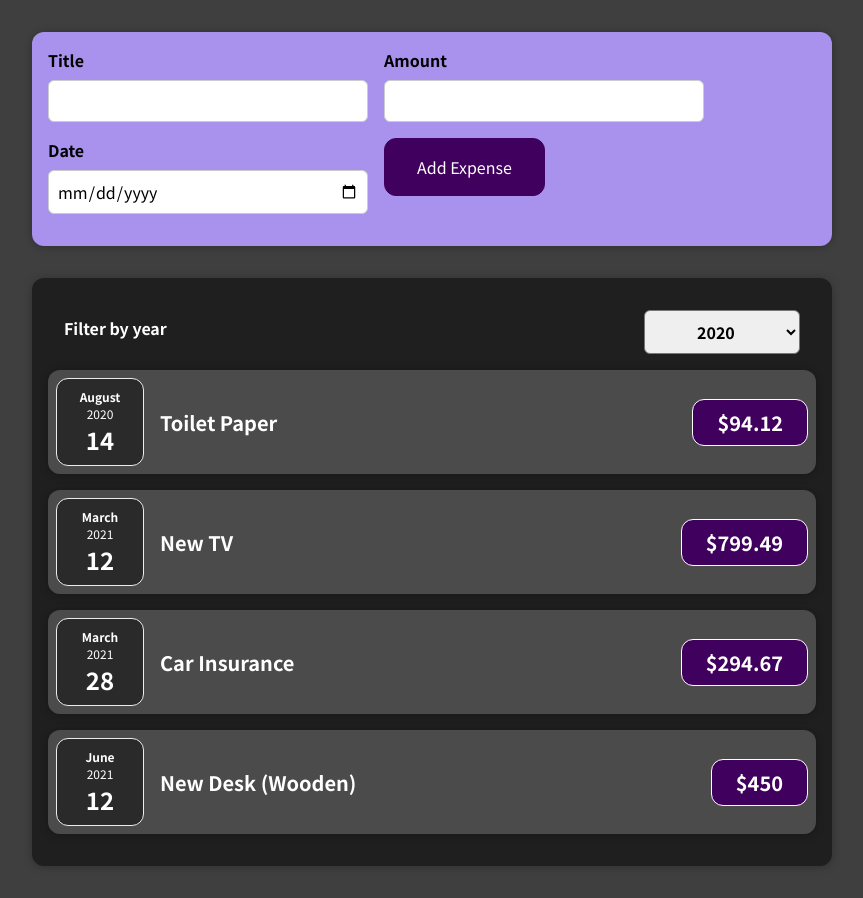
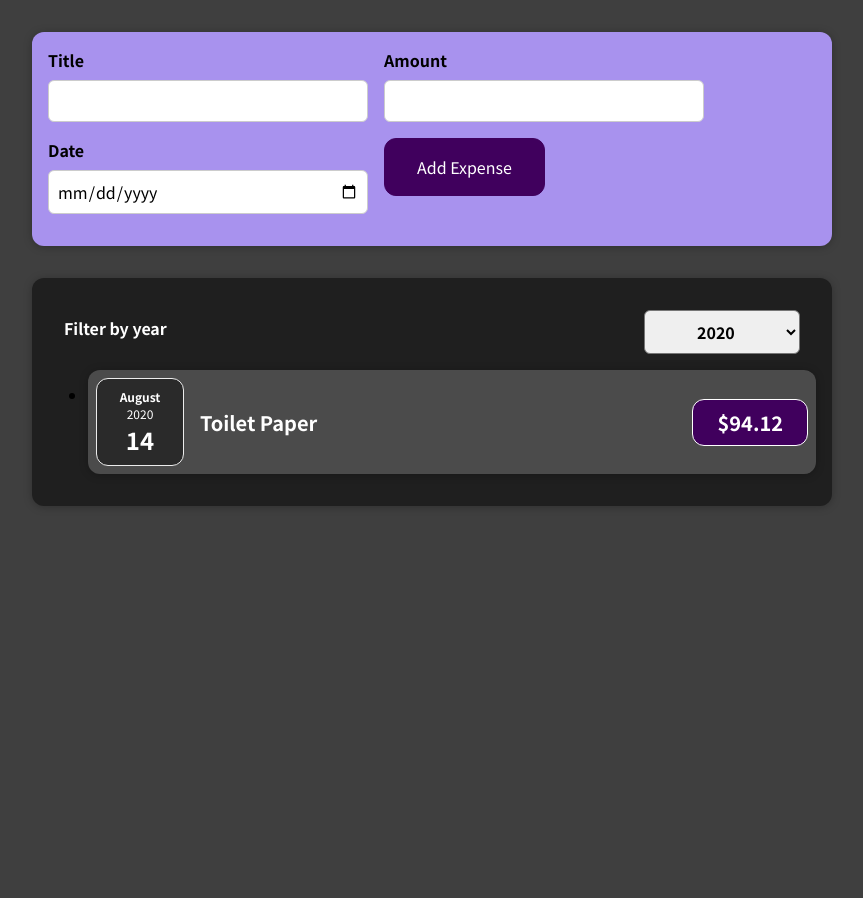
Before and after one commit to naraeseoWeb/react-complete-guide, a React (Create React App) app: page / in a window 1280 px wide. Shown: the whole page, without its empty margins (208-1071 px from the left). After the commit the page ends 800 px from the top, so only its background shows below. Built offline with nearby package versions, Linux system fonts and the light colour scheme; the HTML template or start-up script is replaced by a standard one.

Commit message:
filter method 사용하여  원하는 내용만 리스트에 불러오기

```diff
--- a/src/App.js
+++ b/src/App.js
@@ -1,8 +1,8 @@
+import { useState } from 'react';
 import Expenses from './components/Expenses/Expenses';
 import NewExpense from './components/New Expense/NewExpense';
 
-const App = () => {
-  const expenses = [
+const Dummy_Expenses = [
   {
     id: 'e1',
     title: 'Toilet Paper',
@@ -23,9 +23,14 @@
     date: new Date(2021, 5, 12),
   },
 ];
+const App = () => {
+  const [expenses, setExpenses] = useState(Dummy_Expenses);
 
   const AddExpenseHandler = (expense) => {
-    console.log('expenses in App.js', expense);
+    // setExpenses([expense, ...expenses]); 최신의 값을 받기 위해 아래의 방법 사용
+    setExpenses((prevExpenses) => {
+      return [expense, ...prevExpenses];
+    });
   };
 
   return (
--- a/src/components/Expenses/ExpenseItem.jsx
+++ b/src/components/Expenses/ExpenseItem.jsx
@@ -1,10 +1,10 @@
-import { useState } from 'react';
 import ExpenseDate from './ExpenseDate';
 import './ExpenseItem.css';
 import Card from '../UI/Card';
 
 const ExpenseItem = (props) => {
   return (
+    <li>
       <Card className='expense-item'>
         <ExpenseDate date={props.date} />
         <div className='expense-item__description'>
@@ -12,6 +12,7 @@
           <div className='expense-item__price'>${props.amount}</div>
         </div>
       </Card>
+    </li>
   );
 };
 
--- a/src/components/Expenses/Expenses.jsx
+++ b/src/components/Expenses/Expenses.jsx
@@ -10,7 +10,10 @@
   const filterChangeHandler = (selectedYear) => {
     setFilteredYear(selectedYear);
   };
-  console.log(filteredYear);
+
+  const filteredExpenses = props.items.filter((expense) => {
+    return expense.date.getFullYear().toString() === filteredYear;
+  });
 
   return (
     <div>
@@ -19,26 +22,16 @@
           selected={filteredYear}
           onChangeFilter={filterChangeHandler}
         />
-        <ExpenseItem
-          title={props.items[0].title}
-          amount={props.items[0].amount}
-          date={props.items[0].date}
-        />
-        <ExpenseItem
-          title={props.items[1].title}
-          amount={props.items[1].amount}
-          date={props.items[1].date}
-        />
-        <ExpenseItem
-          title={props.items[2].title}
-          amount={props.items[2].amount}
-          date={props.items[2].date}
-        />
-        <ExpenseItem
-          title={props.items[3].title}
-          amount={props.items[3].amount}
-          date={props.items[3].date}
-        />
+        <ul>
+          {filteredExpenses.map((expense) => (
+            <ExpenseItem
+              title={expense.title}
+              amount={expense.amount}
+              date={expense.date}
+              key={expense.id}
+            />
+          ))}
+        </ul>
       </Card>
     </div>
   );
```
Lines whose indentation alone changed are shown as unchanged.
